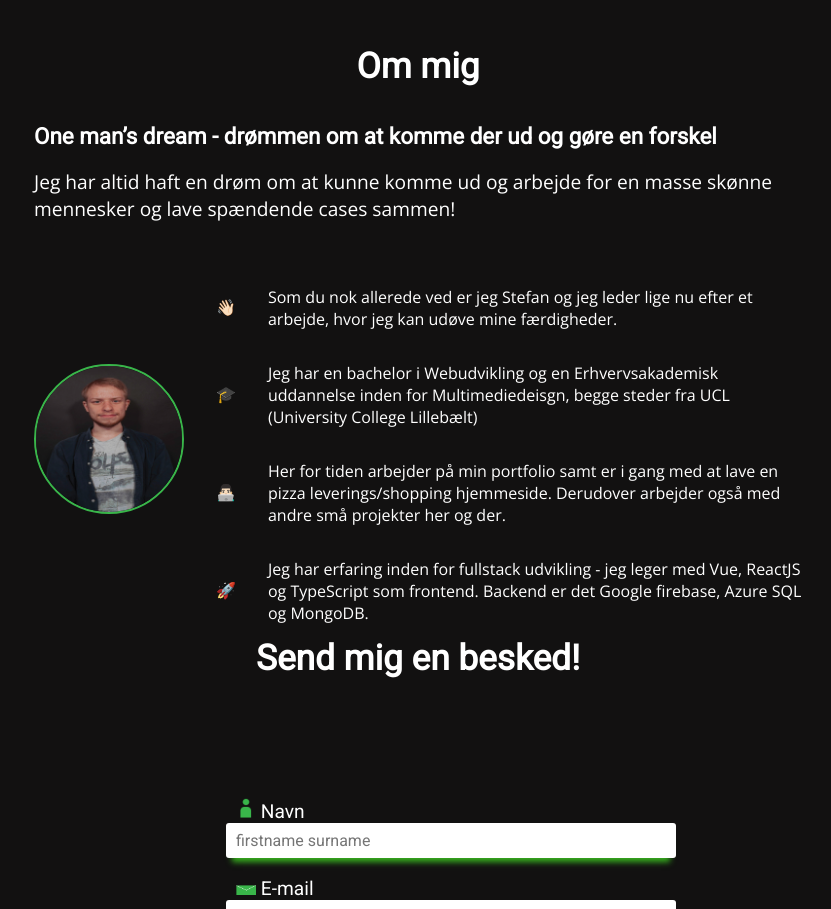
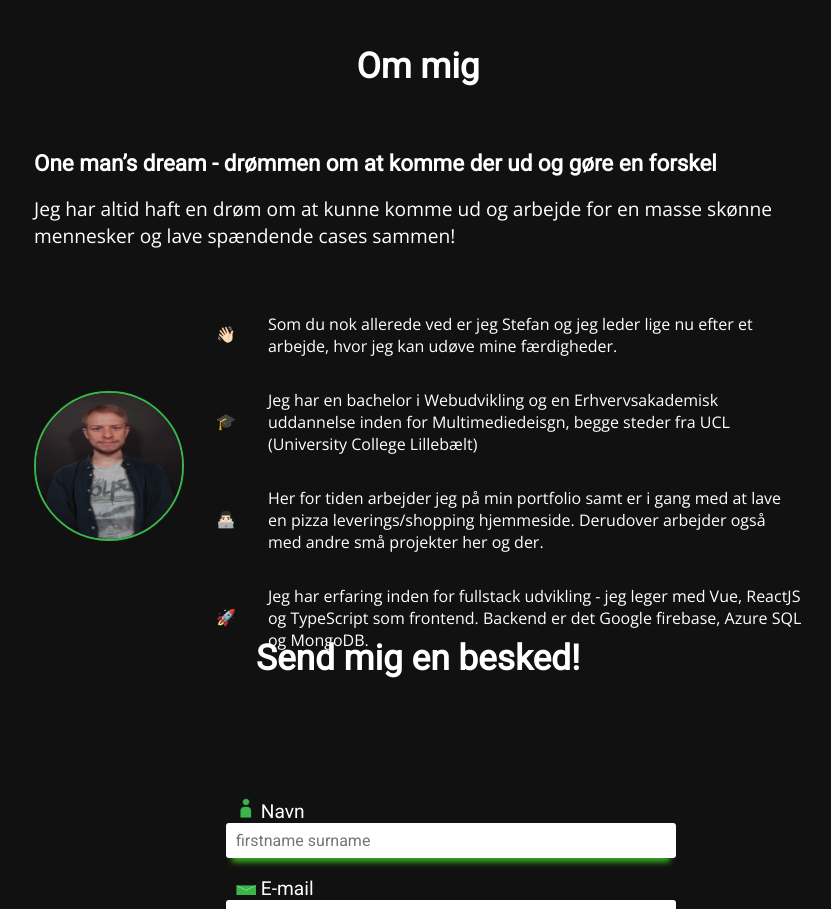
Before and after one commit to sej3686/vue-portfolio, a Vue app: page / in a window 1280 px wide. Shown: the part 3900-4809 px from the top of the page, without its empty margins (222-1053 px from the left). Built offline with nearby package versions, Linux system fonts and the light colour scheme.

Commit message:
Made my picture in the first section bigger, added margin-top on my undertitle in my about section

```diff
--- a/src/assets/sass/responsive.scss
+++ b/src/assets/sass/responsive.scss
@@ -279,6 +279,7 @@ $darkGreenColor: #228a30;
       width: 40%;
 
       img {
+        border: 2px solid $lightGreenColor;
         border-radius: 100%;
       }
     }
@@ -525,7 +526,7 @@ $darkGreenColor: #228a30;
 
     .intro-box-image {
       height: 45%;
-      width: 50%;
+      width: 60%;
     }
   }
 
--- a/src/components/AboutMe/AboutMe.vue
+++ b/src/components/AboutMe/AboutMe.vue
@@ -79,7 +79,8 @@ $orangeColor: #e08814;
 
   h3 {
     color: #ffffff;
-    font-size: 1.4rem
+    font-size: 1.4rem;
+    margin-top: 1.2em;
   }
 
   .about-desc {
--- a/src/i18n/locales/da.json
+++ b/src/i18n/locales/da.json
@@ -51,7 +51,7 @@
         "motivation": "Jeg har altid haft en drøm om at kunne komme ud og arbejde for en masse skønne mennesker og lave spændende cases sammen!",
         "desc1": "Som du nok allerede ved er jeg Stefan og jeg leder lige nu efter et arbejde, hvor jeg kan udøve mine færdigheder.",
         "desc2": "Jeg har en bachelor i Webudvikling og en Erhvervsakademisk uddannelse inden for Multimediedeisgn, begge steder fra UCL (University College Lillebælt)",
-        "desc3": "Her for tiden arbejder på min portfolio samt er i gang med at lave en pizza leverings/shopping hjemmeside. Derudover arbejder også med andre små projekter her og der.",
+        "desc3": "Her for tiden arbejder jeg på min portfolio samt er i gang med at lave en pizza leverings/shopping hjemmeside. Derudover arbejder også med andre små projekter her og der.",
         "desc4": "Jeg har erfaring inden for fullstack udvikling - jeg leger med Vue, ReactJS og TypeScript som frontend. Backend er det Google firebase, Azure SQL og MongoDB."
     },
 
```
